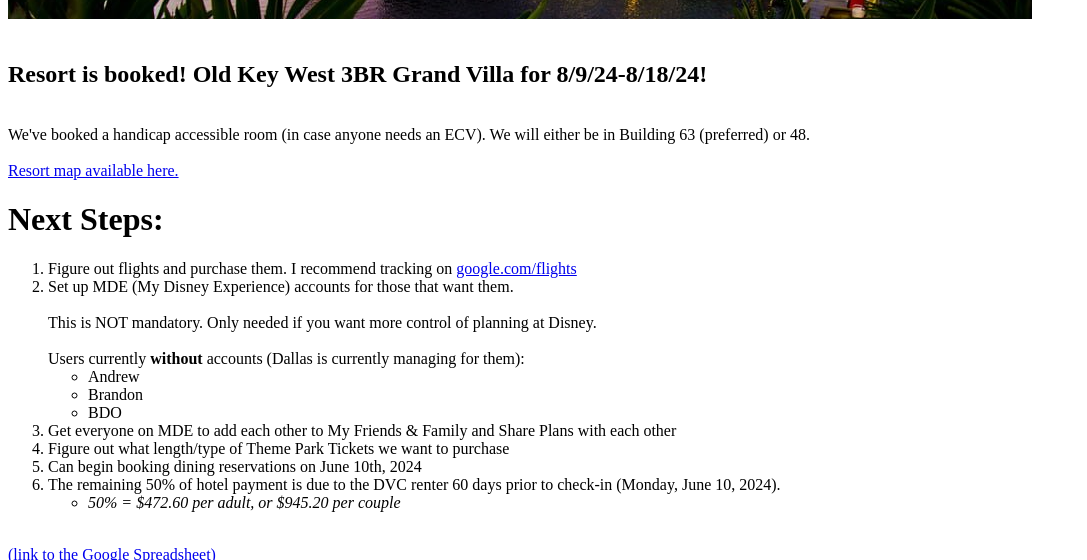
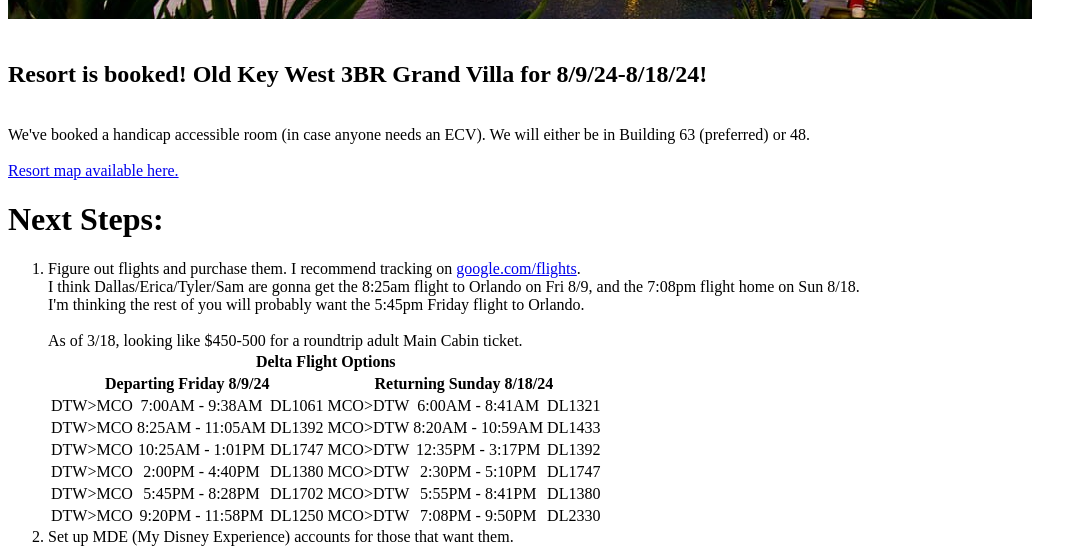
Before and after one commit to dallasodom/wdw2024, a Jekyll site: the page built from index.html, in a window 1280 px wide and 900 px high, scrolled down 385 px, cut to the strip 0-560 px from the top of the window. Shown: the whole strip, without its empty margins (0-1087 px from the left). Built offline with Jekyll 4.4.1, drawn with Linux system fonts in a browser that asks for light colours.

Commit message:
added flight info table

```diff
--- a/index.html
+++ b/index.html
@@ -26,7 +26,72 @@
       <p>
         <ol class="space-y-4 list-decimal list-inside">
           <li>
-            Figure out flights and purchase them. I recommend tracking on <a href="https://google.com/flights" class="text-blue-500 underline">google.com/flights</a>
+            Figure out flights and purchase them. I recommend tracking on <a href="https://google.com/flights" class="text-blue-500 underline">google.com/flights</a>.
+            <br />
+            I think Dallas/Erica/Tyler/Sam are gonna get the 8:25am flight to Orlando on Fri 8/9, and the 7:08pm flight home on Sun 8/18.<br />
+            I'm thinking the rest of you will probably want the 5:45pm Friday flight to Orlando.
+            <br/>
+            <br/>
+            As of 3/18, looking like $450-500 for a roundtrip adult Main Cabin ticket.
+            <div>
+              <table style="text-align: center;">
+                <thead>
+                  <tr>
+                    <th colspan="6">Delta Flight Options</th>
+                  </tr>
+                  <tr>
+                    <th class="limeGreenCellPale" colspan="3">Departing Friday 8/9/24</th>
+                    <th class="tomatoCellPale" colspan="3">Returning Sunday 8/18/24</th>
+                  </tr>
+                </thead>
+                <tbody>
+                  <tr>
+                    <td class="limeGreenCellPale">DTW>MCO</td>
+                    <td class="limeGreenCellPale">7:00AM - 9:38AM</td>
+                    <td class="limeGreenCellPale">DL1061</td>
+                    <td class="tomatoCellPale">MCO>DTW</td>
+                    <td class="tomatoCellPale">6:00AM - 8:41AM</td>
+                    <td class="tomatoCellPale">DL1321</td>
+                  </tr>
+                  <tr>
+                    <td class="limeGreenCell">DTW>MCO</td>
+                    <td class="limeGreenCell">8:25AM - 11:05AM</td>
+                    <td class="limeGreenCell">DL1392</td>
+                    <td class="tomatoCellPale">MCO>DTW</td>
+                    <td class="tomatoCellPale">8:20AM - 10:59AM</td>
+                    <td class="tomatoCellPale">DL1433</td></tr>
+                  <tr>
+                    <td class="limeGreenCellPale">DTW>MCO</td>
+                    <td class="limeGreenCellPale">10:25AM - 1:01PM</td>
+                    <td class="limeGreenCellPale">DL1747</td>
+                    <td class="tomatoCellPale">MCO>DTW</td>
+                    <td class="tomatoCellPale">12:35PM - 3:17PM</td>
+                    <td class="tomatoCellPale">DL1392</td></tr>
+                  <tr>
+                    <td class="limeGreenCellPale">DTW>MCO</td>
+                    <td class="limeGreenCellPale">2:00PM - 4:40PM</td>
+                    <td class="limeGreenCellPale">DL1380</td>
+                    <td class="tomatoCellPale">MCO>DTW</td>
+                    <td class="tomatoCellPale">2:30PM - 5:10PM</td>
+                    <td class="tomatoCellPale">DL1747</td></tr>
+                  <tr>
+                    <td class="limeGreenCell">DTW>MCO</td>
+                    <td class="limeGreenCell">5:45PM - 8:28PM</td>
+                    <td class="limeGreenCell">DL1702</td>
+                    <td class="tomatoCellPale">MCO>DTW</td>
+                    <td class="tomatoCellPale">5:55PM - 8:41PM</td>
+                    <td class="tomatoCellPale">DL1380</td></tr>
+                  <tr>
+                    <td class="limeGreenCellPale">DTW>MCO</td>
+                    <td class="limeGreenCellPale">9:20PM - 11:58PM</td>
+                    <td class="limeGreenCellPale">DL1250</td>
+                    <td class="tomatoCell">MCO>DTW</td>
+                    <td class="tomatoCell">7:08PM - 9:50PM</td>
+                    <td class="tomatoCell">DL2330</td>
+                  </tr>
+                </tbody>
+              </table>
+            </div>
           </li>
           <li>
             Set up MDE (My Disney Experience) accounts for those that want them.
@@ -35,9 +100,6 @@
             <br/><br/>
             Users currently <strong>without</strong> accounts (Dallas is currently managing for them):
             <ul class="pl-5 mt-2 space-y-1 list-disc list-inside">
-              <li>
-                Andrew
-              </li>
               <li>
                 Brandon
               </li>
```
Also changed, not shown: 1 other file.
